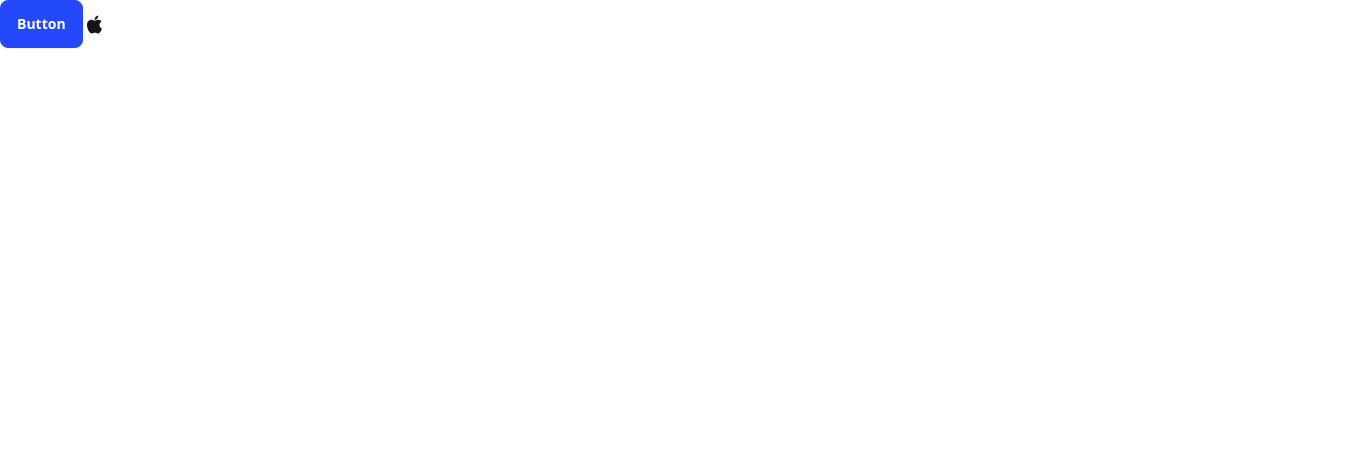
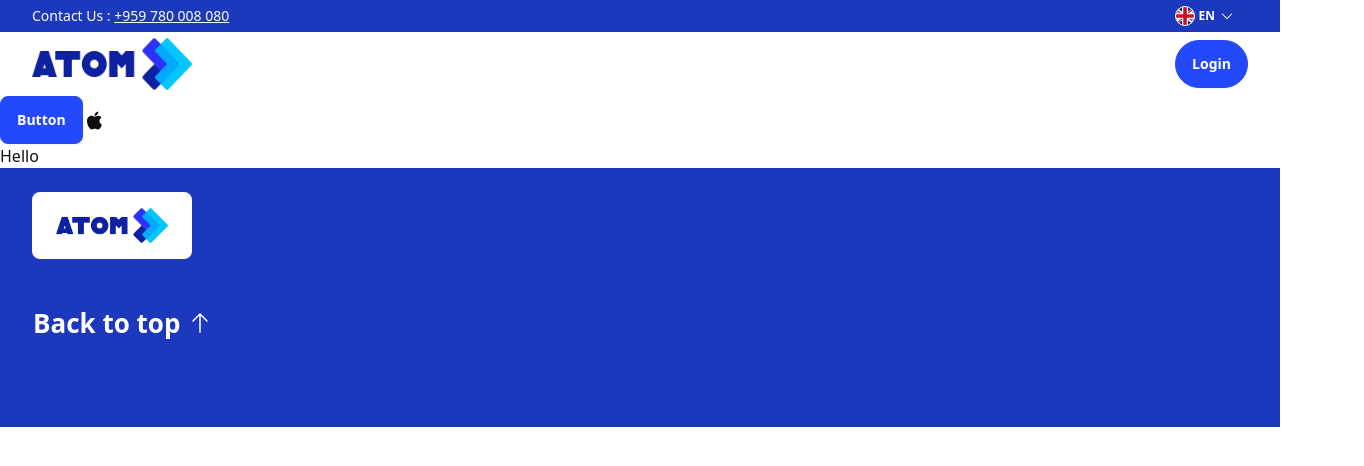
Before and after one commit to atom-freelance/broadband.atom.com.mm, a Nuxt app: page / in a window 1280 px wide. Shown: the top 466 px of the page, 1364 px wide, since content can reach past the window. Built offline with nearby package versions, Linux system fonts and the light colour scheme.

Commit message:
feat: default layout header and footer

```diff
--- /dev/null
+++ b/components/Dropdown/List.vue
@@ -0,0 +1,8 @@
+<template>
+	<ul
+		tabindex="0"
+		class="menu dropdown-content z-[1] w-52 rounded-box bg-base-100 p-2 shadow"
+	>
+		<slot />
+	</ul>
+</template>
--- /dev/null
+++ b/components/Dropdown/Root.vue
@@ -0,0 +1,5 @@
+<template>
+	<div class="dropdown">
+		<slot />
+	</div>
+</template>
--- /dev/null
+++ b/components/Dropdown/Target.vue
@@ -0,0 +1,5 @@
+<template>
+	<div tabindex="0" role="button" class="m-1">
+		<slot />
+	</div>
+</template>
--- /dev/null
+++ b/components/Footer/BackToTop.vue
@@ -0,0 +1,14 @@
+<script setup lang="ts">
+const scrollPos = useWindowScroll({ behavior: 'smooth' })
+
+function scrollToTop() {
+	scrollPos.y.value = 0
+}
+</script>
+
+<template>
+	<button class="btn btn-ghost px-0" @click="scrollToTop">
+		<span class="text-title-section font-semibold">Back to top</span>
+		<Icon name="arrow-up" />
+	</button>
+</template>
--- /dev/null
+++ b/components/Footer/Root.vue
@@ -0,0 +1,17 @@
+<template>
+	<footer class="bg-interactive-accent-hover pb-20 pt-6 text-white">
+		<section class="container">
+			<article>
+				<NuxtLink to="/" class="block w-40 rounded-lg bg-white px-6 py-4">
+					<img src="/logo.png" />
+				</NuxtLink>
+			</article>
+
+			<article></article>
+		</section>
+
+		<section class="container mt-10">
+			<FooterBackToTop />
+		</section>
+	</footer>
+</template>
--- /dev/null
+++ b/components/Header/Root.vue
@@ -0,0 +1,55 @@
+<template>
+	<header class="relative">
+		<section class="h-8 bg-interactive-accent-hover text-body text-white">
+			<nav class="container flex h-full items-center justify-between">
+				<p>
+					<span>Contact Us : </span>
+					<a href="tel:+959780008080" class="link">+959 780 008 080</a>
+				</p>
+
+				<DropdownRoot>
+					<DropdownTarget class="btn btn-ghost btn-xs flex items-center gap-1">
+						<i
+							class="fi fi-gb inline-block !size-5 overflow-hidden rounded-full border border-white !bg-cover"
+						/>
+						<span>EN</span>
+						<Icon name="angle-down" size="1rem" />
+					</DropdownTarget>
+
+					<DropdownList class="text-content-secondary">
+						<li>
+							<a href="#en" class="">
+								<i class="fi fi-gb" />
+								<span>English</span>
+							</a>
+						</li>
+						<li>
+							<a href="#mm" class="">
+								<i class="fi fi-mm" />
+								<span>မြန်မာ</span>
+							</a>
+						</li>
+					</DropdownList>
+				</DropdownRoot>
+			</nav>
+		</section>
+
+		<section class="h-16">
+			<nav class="container flex h-full items-center justify-between">
+				<article class="flex h-full items-center">
+					<NuxtLink to="/" class="inline-block h-4/5 w-40">
+						<img src="/logo.png" class="inline-block h-full" />
+					</NuxtLink>
+
+					<!-- TODO: Navbar -->
+				</article>
+
+				<article>
+					<NuxtLink to="/" class="btn btn-primary rounded-full">
+						Login
+					</NuxtLink>
+				</article>
+			</nav>
+		</section>
+	</header>
+</template>
--- /dev/null
+++ b/layouts/default.vue
@@ -0,0 +1,7 @@
+<template>
+	<HeaderRoot />
+
+	<slot />
+
+	<FooterRoot />
+</template>
--- a/nuxt.config.ts
+++ b/nuxt.config.ts
@@ -7,7 +7,11 @@ export default defineNuxtConfig({
 	css: ['flag-icons/css/flag-icons.min.css'],
 	app: {
 		head: {
+			title: 'ATOM Myanmar',
 			meta: [{ name: 'theme-color', media: '(prefers-color-scheme: light)' }],
+			bodyAttrs: {
+				class: 'text-content-primary scroll-smooth',
+			},
 		},
 	},
 })
--- a/pages/index.vue
+++ b/pages/index.vue
@@ -1,4 +1,5 @@
 <template>
 	<button class="btn btn-primary">Button</button>
 	<Icon name="apple" />
+	<p>Hello</p>
 </template>
--- a/tailwind.config.js
+++ b/tailwind.config.js
@@ -102,4 +102,5 @@ export default {
 	plugins: [require('daisyui')],
 	theme: { extend: themeExtend },
 	daisyui: daisyConfig,
+	safelist: ['container', 'text-content-primary', 'scroll-smooth'],
 }
```
